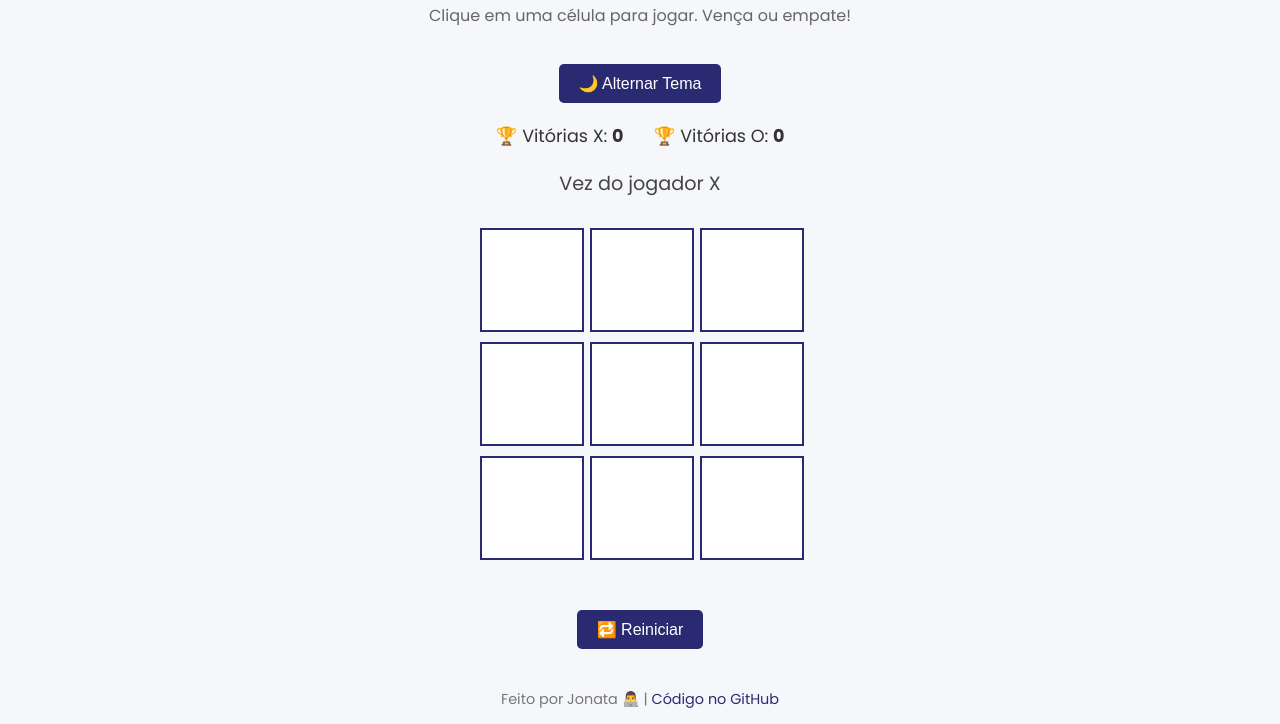
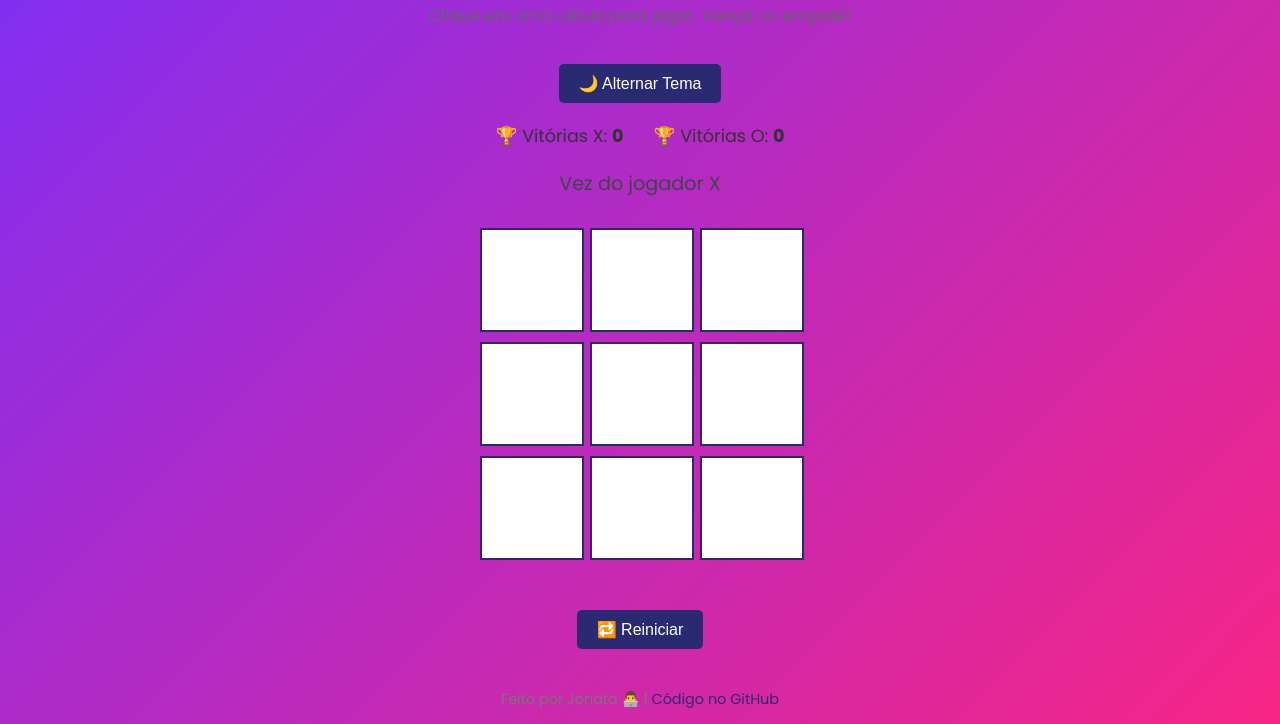
Before and after one commit to jonhtxt/jogo-da-velha, a plain HTML site: page index.html in a window 1280 px wide. Shown: the part 124-848 px from the top of the page. Drawn offline with Linux system fonts and the light colour scheme.

Commit message:
Atualiza fundo do jogo com gradiente ou imagem

```diff
--- a/style.css
+++ b/style.css
@@ -2,11 +2,11 @@
 body {
   font-family: 'Poppins', sans-serif;
   text-align: center;
-  background-color: #f5f7fa;
+  background: linear-gradient(135deg, #7b2ff7, #f72585); /* Gradiente de cores */
   color: #333;
   margin-top: 50px;
-  transition: background-color 0.3s, color 0.3s;
 }
+
 
 h1 {
   font-size: 2.5rem;
```
